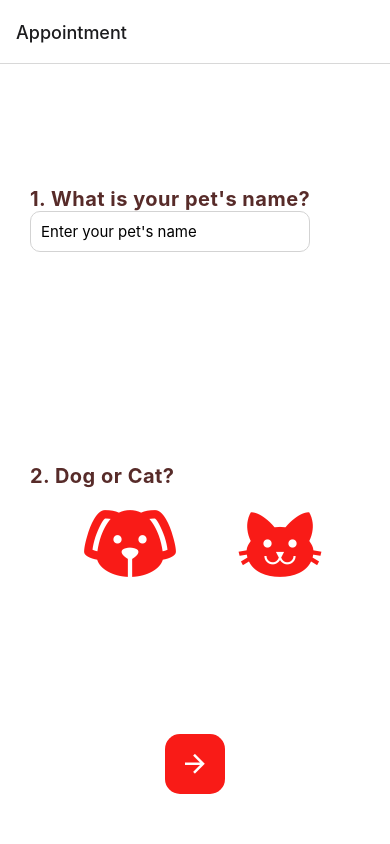
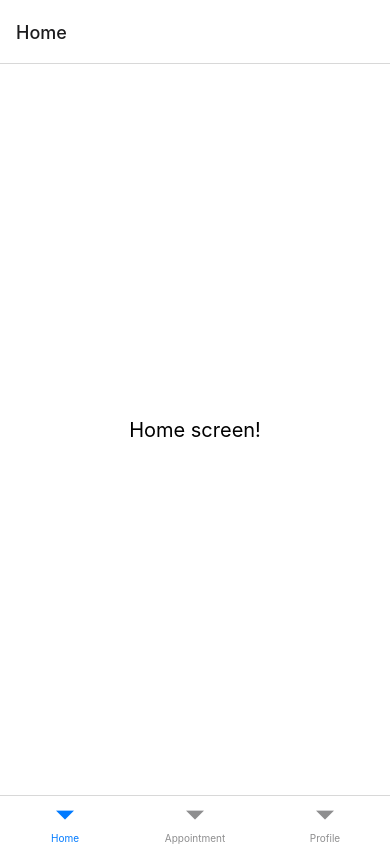
Before and after one commit to TienNguyen93/Vet-App, a React Native app in the folder vet-app/: screen / in a window 390 px wide. Built offline with nearby package versions, Linux system fonts and the light colour scheme.

Commit message:
change stack to tab nav

```diff
--- a/vet-app/App.js
+++ b/vet-app/App.js
@@ -4,21 +4,22 @@ import * as React from 'react';
 import { StyleSheet, Text, View } from 'react-native';
 import {NavigationContainer} from "@react-navigation/native";
 import { createNativeStackNavigator } from "@react-navigation/native-stack";
+import {createBottomTabNavigator} from "@react-navigation/bottom-tabs";
 
 import AppointmentStackScreen from "./screens/AppointmentStackScreen";
+import HomeScreen from "./screens/HomeScreen";
+import ProfileScreen from "./screens/ProfileScreen";
 
-const Stack = createNativeStackNavigator();
+const Tab = createBottomTabNavigator();
 
 function App() {
   return (
       <NavigationContainer>
-        <Stack.Navigator>
-          <Stack.Screen
-              name="AppointmentStackScreen"
-              component={AppointmentStackScreen}
-              options={{title: "Appointment" }}
-          />
-        </Stack.Navigator>
+          <Tab.Navigator>
+              <Tab.Screen name="Home" component={HomeScreen} />
+              <Tab.Screen name="Appointment" component={AppointmentStackScreen} />
+              <Tab.Screen name="Profile" component={ProfileScreen} />
+          </Tab.Navigator>
       </NavigationContainer>
   );
 }
--- a/vet-app/package.json
+++ b/vet-app/package.json
@@ -12,6 +12,7 @@
   "dependencies": {
     "@react-native-community/datetimepicker": "^5.1.0",
     "@react-native-picker/picker": "^2.2.1",
+    "@react-navigation/bottom-tabs": "^6.2.0",
     "@react-navigation/native": "^6.0.6",
     "@react-navigation/native-stack": "^6.2.5",
     "expo": "~44.0.0",
--- /dev/null
+++ b/vet-app/screens/HomeScreen.js
@@ -0,0 +1,20 @@
+import { StyleSheet, Text, View, TextInput } from 'react-native';
+
+function HomeScreen ({navigation}) {
+    return (
+        <View style={styles.container}>
+            <Text style={{fontSize: 20}}>Home screen!</Text>
+        </View>
+    )
+}
+
+export default HomeScreen;
+
+const styles = StyleSheet.create({
+    container: {
+        flex: 1,
+        backgroundColor: '#fff',
+        alignItems: 'center',
+        justifyContent: 'center',
+    },
+});
--- /dev/null
+++ b/vet-app/screens/ProfileScreen.js
@@ -0,0 +1,20 @@
+import { StyleSheet, Text, View, TextInput } from 'react-native';
+
+function ProfileScreen ({navigation}) {
+    return (
+        <View style={styles.container}>
+            <Text style={{fontSize: 20}}>Profile screen!</Text>
+        </View>
+    )
+}
+
+export default ProfileScreen;
+
+const styles = StyleSheet.create({
+    container: {
+        flex: 1,
+        backgroundColor: '#fff',
+        alignItems: 'center',
+        justifyContent: 'center',
+    },
+});
--- a/vet-app/screens/SetAppoint.js
+++ b/vet-app/screens/SetAppoint.js
@@ -9,17 +9,19 @@ function SetAppoint ({navigation}) {
     const [date, setDate] = useState(new Date(Date.now()));
 
     const timeSlots = [
-        {id: 1, time: "8:30"}, {id: 2, time: "9:00"}, {id: 3, time: "10:30"},
-        {id: 4, time: "12:30"}, {id: 5, time: "1:00"}, {id: 6, time: "1:30"},
+        {id: 1, time: "08:30"}, {id: 2, time: "09:00"}, {id: 3, time: "10:30"},
+        {id: 4, time: "12:30"}, {id: 5, time: "13:00"}, {id: 6, time: "13:30"},
+        {id: 7, time: "15:15"}, {id: 8, time: "16:00"}, {id: 9, time: "17:20"},
     ];
 
     const Item = ({ time }) => (
-      <View>
-          <TouchableOpacity>
-              <Text>{time}</Text>
+        <View style={{flexDirection: 'row', justifyContent: 'space-around', marginRight: 5}}>
+          <TouchableOpacity style={{borderWidth: 1, borderRadius: 10}}>
+              <Text style={{fontSize: 16, padding: 10, fontWeight: 'bold'}}>{time}</Text>
           </TouchableOpacity>
-      </View>
+        </View>
     );
+
 
     const renderItem = ({ item }) => (
         <Item time={item.time} />
@@ -61,18 +63,19 @@ function SetAppoint ({navigation}) {
             <View style={styles.date}>
                 <Text style={{fontSize: 20, color: '#572B29', fontWeight: 'bold'}}>Pick a time</Text>
 
-                <View style={{flexDirection: 'row', justifyContent: 'space-between'}}>
+
                     {/*<Pills times={timeSlots}/>*/}
                     {/*<Pills times="11:00"/>*/}
                     {/*<Pills times="12:15"/>*/}
                     {/*<Pills times="2:45"/>*/}
 
                     <FlatList
+                        key={""}
                         data={timeSlots}
                         renderItem={renderItem}
-                        keyExtractor={item => item.id}
-                        numColumns={4}/>
-                </View>
+                        keyExtractor={(item) => item.id}
+                        numColumns={5}/>
+
 
             </View>
 
```
Also changed, not shown: 2 other files (tests, documents, lock files or other folders).
